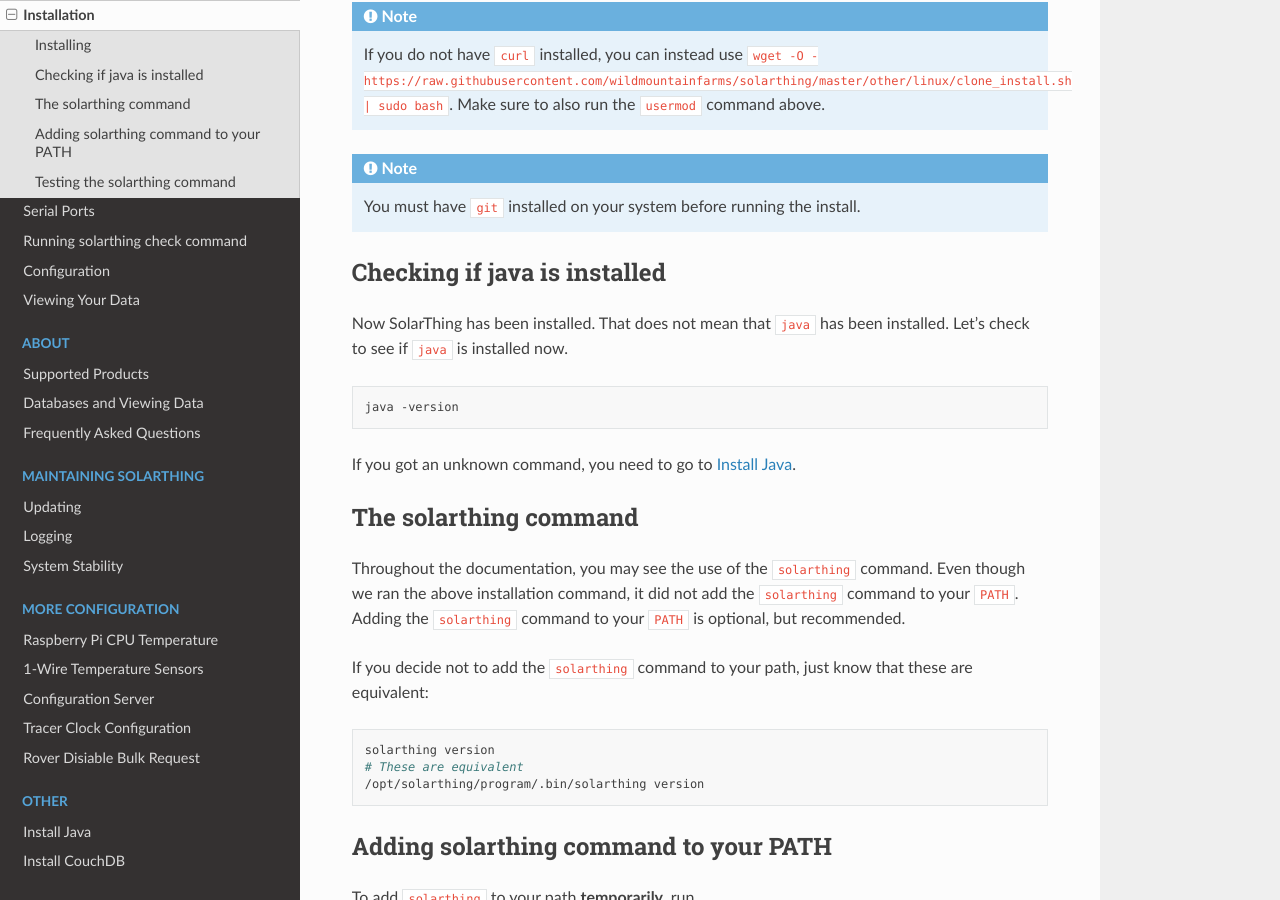
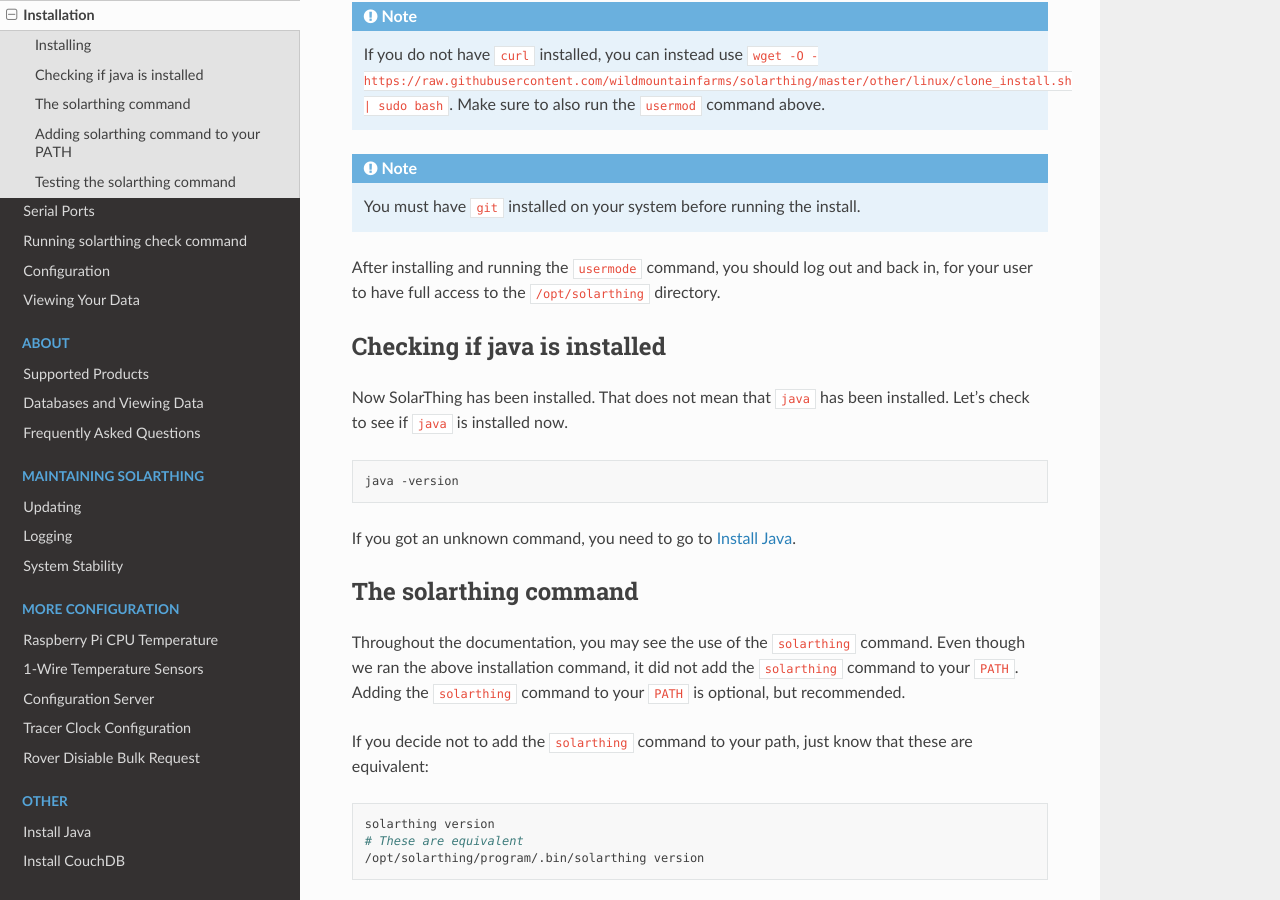
Before and after one commit to wildmountainfarms/solarthing-docs, a Sphinx documentation site: the page built from docs/source/installation.rst, in a window 1280 px wide and 900 px high, scrolled down 469 px. Built offline with Sphinx 7.4.7 and the Read the Docs theme 2.0.0, drawn with Linux system fonts in a browser that asks for light colours; pages that are not in the unit, such as notebooks, are missing from menus.

Commit message:
Added hint for logging out and back in

```diff
--- a/docs/source/installation.rst
+++ b/docs/source/installation.rst
@@ -24,6 +24,8 @@
 .. note::
 
     You must have ``git`` installed on your system before running the install.
+
+After installing and running the ``usermode`` command, you should log out and back in, for your user to have full access to the ``/opt/solarthing`` directory.
 
 Checking if java is installed
 -----------------------------
```
